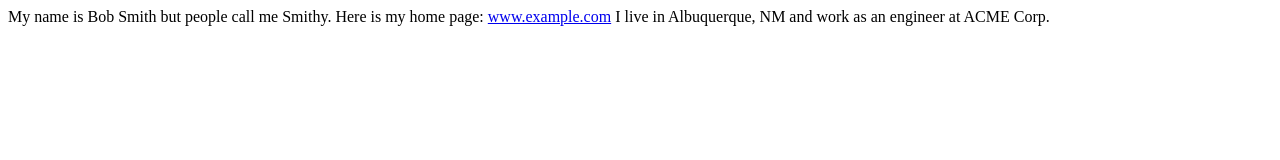
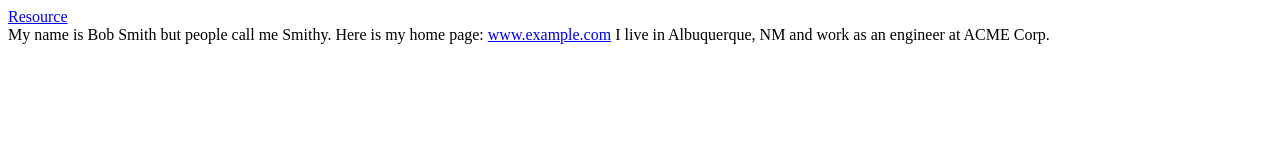
Before and after one commit to BlendMarketing/faithresources.agileserver.com, a plain HTML site: page public/index.html in a window 1280 px wide. Drawn offline with Linux system fonts and the light colour scheme.

Commit message:
Fix Recovery

```diff
--- a/public/index.html
+++ b/public/index.html
@@ -4,7 +4,10 @@
     <style></style>
 </head>
 <body>
-<div itemscope itemtype="http://schema.org/Person">
+    <nav>
+        <a href="resource.html">Resource</a>
+    </nav>
+    <div itemscope itemtype="http://schema.org/Person">
   My name is <span itemprop="name">Bob Smith</span>
   but people call me <span itemprop="nickname">Smithy</span>.
   Here is my home page:
```
